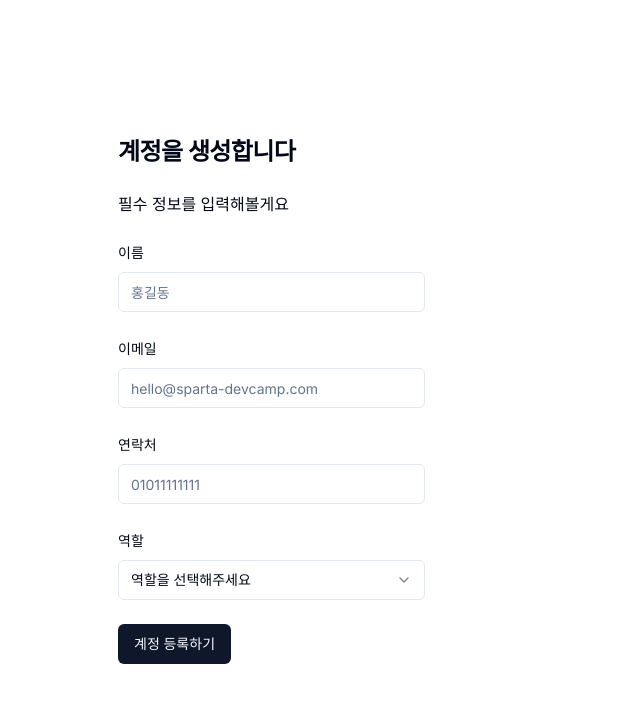
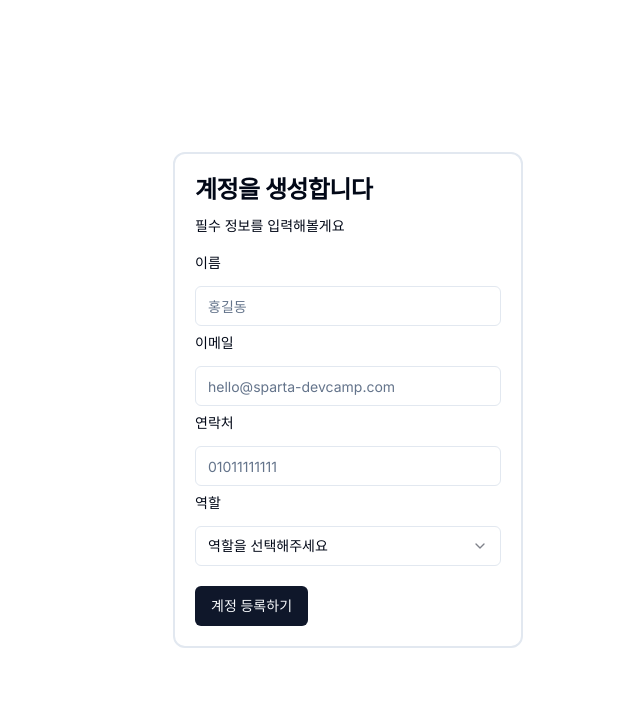
Before and after one commit to allone9425/devcamp, a Next.js app: page / in a window 1280 px wide. Shown: the top 702 px of the page, without its empty margins (292-932 px from the left). Built offline with nearby package versions, Linux system fonts and the light colour scheme.

Commit message:
styling : CSS 스타일링 수정

```diff
--- a/src/app/page.tsx
+++ b/src/app/page.tsx
@@ -47,18 +47,16 @@ export function InputForm() {
     alert(JSON.stringify(data));
   };
   return (
-    <div className="w-[500px]  p-[20px] absolute top-1/2 left-1/2 -translate-x-1/2 -translate-y-1/2 ">
+    <div className="w-[350px]  p-[20px] absolute top-1/2 left-1/2 -translate-x-1/2 -translate-y-1/2 border-2 rounded-xl border-slate-200">
       <Form {...form}>
         <form
           onSubmit={form.handleSubmit(onSubmit)}
-          className="w-2/3 space-y-6"
+          className="w-full leading-8"
         >
           <h3 className="scroll-m-20 text-2xl font-semibold tracking-tight">
             계정을 생성합니다
           </h3>
-          <p className="leading-0 [&:not(:first-child)]:mt-0">
-            필수 정보를 입력해볼게요
-          </p>
+          <p className="text-sm my-[10px]">필수 정보를 입력해볼게요</p>
           <FormField
             control={form.control}
             name="username"
@@ -122,7 +120,9 @@ export function InputForm() {
               </FormItem>
             )}
           />
-          <Button type="submit">계정 등록하기</Button>
+          <Button type="submit" className="mt-[20px]">
+            계정 등록하기
+          </Button>
         </form>
       </Form>
     </div>
```
